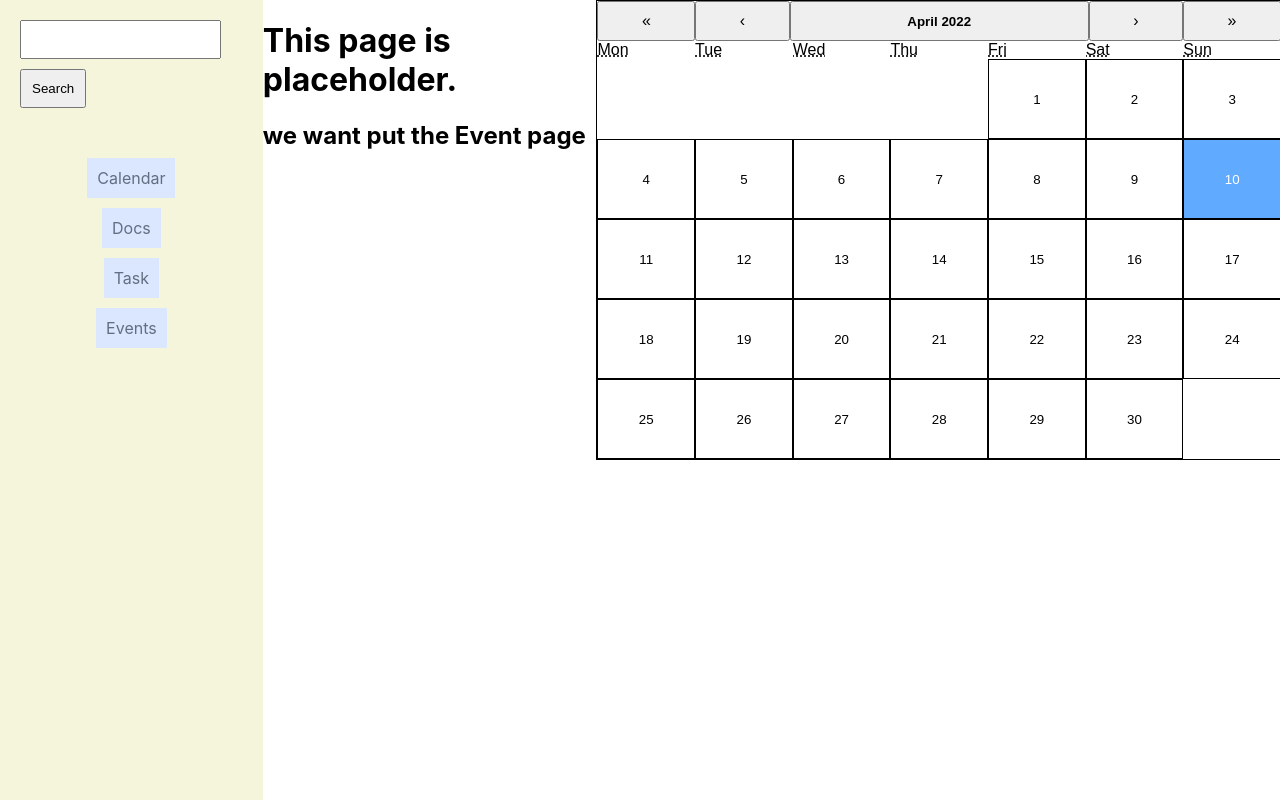
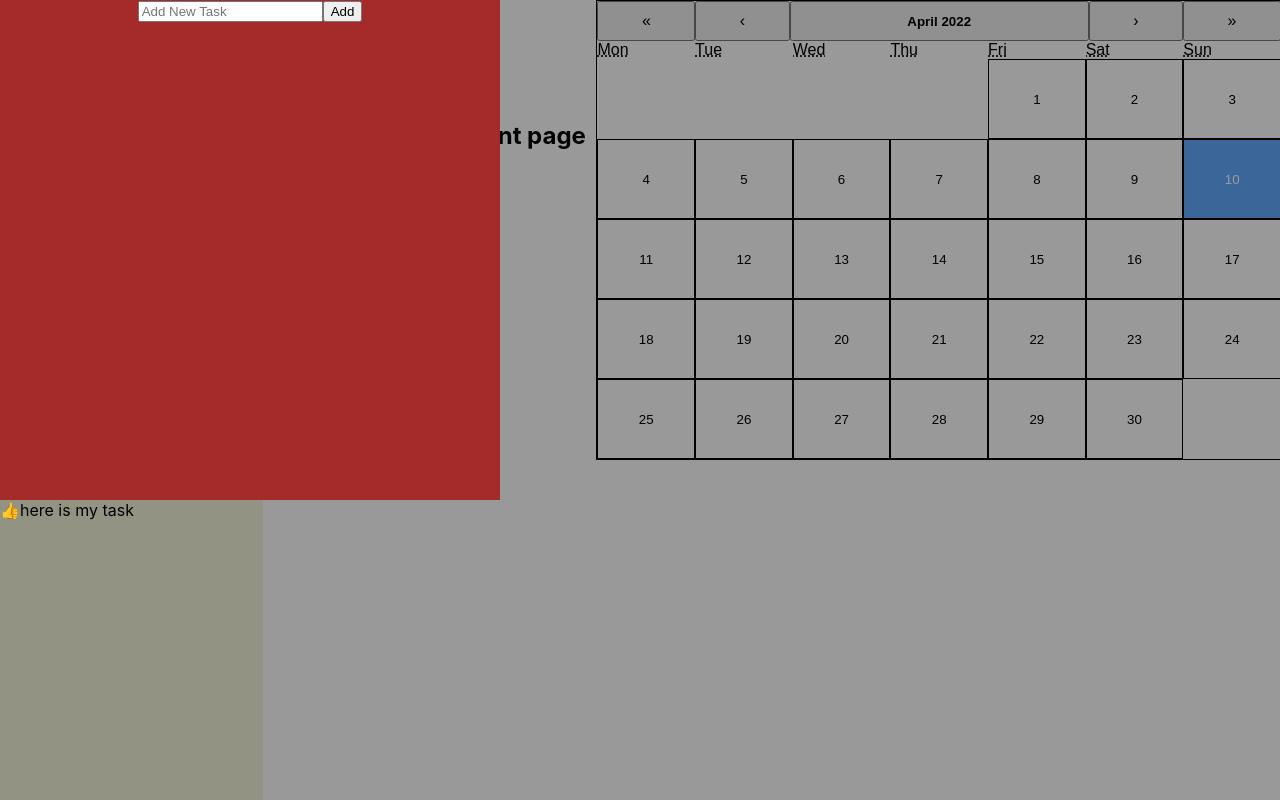
Before and after one commit to mikako-shirai/cc26-Greenfield-Project, a React (Create React App) app: page / in a window 1280 px wide. Both pictures are taken after a click on the button "10". Built offline with nearby package versions, Linux system fonts and the light colour scheme.

Commit message:
feat: add function to Calendar.jsx

```diff
--- a/src/components/Calendar.jsx
+++ b/src/components/Calendar.jsx
@@ -1,14 +1,32 @@
 import Calendar from "react-calendar";
-import React from "react";
+import React, { useState } from "react";
+import Task from "./Task.jsx";
 
 function CalendarComponent() {
+  const [selectedDate, setSelectedDate] = useState(new Date());
+  const [showTask, setShowTask] = useState(false);
+
+  const openWindowForDate = (date) => {
+    setShowTask(true);
+    console.log(date.toISOString());
+  };
+
   return (
     <div>
-      <Calendar className="react-calendar" showNeighboringMonth={false} />
+      {showTask && <Task />}
+      <Calendar
+        className="react-calendar"
+        onClickDay={(value) => {
+          setShowTask(true);
+          openWindowForDate(value);
+        }}
+        minDetail={"decade"}
+        showNeighboringMonth={false}
+      />
     </div>
   );
 }
 
 //tileContent prop allows us to add item to specific date
-
+// onclick gets selected date
 export default CalendarComponent;
--- a/src/components/Task.jsx
+++ b/src/components/Task.jsx
@@ -2,49 +2,58 @@ import React, { useState } from "react";
 
 function Task() {
   const [task, setTasklist] = useState("");
-    const initialState = [
-        {task: "here is my task", isCompleted: false}
-    ];
+  const initialState = [{ task: "here is my task", isCompleted: false }];
   const [todos, setTodos] = useState(initialState);
 
-    const getNewTask= (event)=>{
-        setTasklist(event.target.value)
+  const getNewTask = (event) => {
+    setTasklist(event.target.value);
+  };
+  const handleSubmit = (event) => {
+    event.preventDefault();
+    console.log(event.target);
+    if (task === "") return;
+    setTodos((todos) => [...todos, { task, isCompleted: false }]);
+    console.log(todos);
+    setTasklist("");
+  };
+
+  const handleUpdateTask = (index) => {
+    let newTodos = todos.map((todo, todoIndex) => {
+      if (todoIndex === index) {
+        todo.isCompleted = !todo.isCompleted;
       }
-    const handleSubmit = (event)=>{
-        event.preventDefault()
-        console.log(event.target)
-        if(task === "")return
-        setTodos(todos => [...todos, {task, isCompleted: false}])
-        console.log(todos)
-        setTasklist("")
-    }
-
-    const handleUpdateTask = index =>{
-        let newTodos = todos.map((todo,todoIndex) =>{
-            if(todoIndex === index){
-                todo.isCompleted = !todo.isCompleted
-            }
-            console.log(todo)
+      console.log(todo);
       return todo;
-        })
-        setTodos(newTodos)
-    }
+    });
+    setTodos(newTodos);
+  };
 
   return (
     <>
       {/* {console.log("task")} */}
       <div className="task">
-            <form className="formArea" onSubmit = {handleSubmit}>
-                <input value={task} placeholder= "Add New Task"
-                onChange={getNewTask} />
+        <form className="form-area" onSubmit={handleSubmit}>
+          <input
+            value={task}
+            placeholder="Add New Task"
+            onChange={getNewTask}
+          />
           <button type="submit">Add</button>
         </form>
 
-            {todos.map((todo, index)=>(
-                <div className ="toDoList" key={index} style ={ todo.isCompleted === true ?
-                {textDecorationLine: "line-through"}:{}}>
-                    <span onClick={()=>handleUpdateTask(index)}>&#x1F44D;</span>
-                    {todo.task}</div>
+        {todos.map((todo, index) => (
+          <div
+            className="todo-list"
+            key={index}
+            style={
+              todo.isCompleted === true
+                ? { textDecorationLine: "line-through" }
+                : {}
+            }
+          >
+            <span onClick={() => handleUpdateTask(index)}>&#x1F44D;</span>
+            {todo.task}
+          </div>
         ))}
       </div>
     </>
--- a/src/styles/index.css
+++ b/src/styles/index.css
@@ -18,19 +18,17 @@ code {
   flex-direction: row;
 }
 
-.formArea {
+.form-area {
   text-align: center;
   background-color: brown;
-  height: 100px;
-  width: 300px;
+  height: 500px;
+  width: 500px;
 }
 
-.toDoList {
+/* .toDoList {
   flex-direction: column;
   background-color: blueviolet;
-  height: 50px;
-  width: 300px;
-}
+} */
 .navbar {
   display: flex;
   flex-direction: column;
@@ -82,6 +80,18 @@ a {
   color: white;
 }
 
+.task {
+  position: fixed; /* Stay in place */
+  z-index: 1; /* Sit on top */
+  left: 0;
+  top: 0;
+  width: 100%; /* Full width */
+  height: 100%; /* Full height */
+  overflow: auto; /* Enable scroll if needed */
+  background-color: rgb(0, 0, 0); /* Fallback color */
+  background-color: rgba(0, 0, 0, 0.4); /* Black w/ opacity */
+}
+
 /* .react-calendar__tile--active:enabled:hover,
 .react-calendar__tile--active:enabled:focus {
   background: #60aaff;
```
Lines whose indentation alone changed are shown as unchanged.
